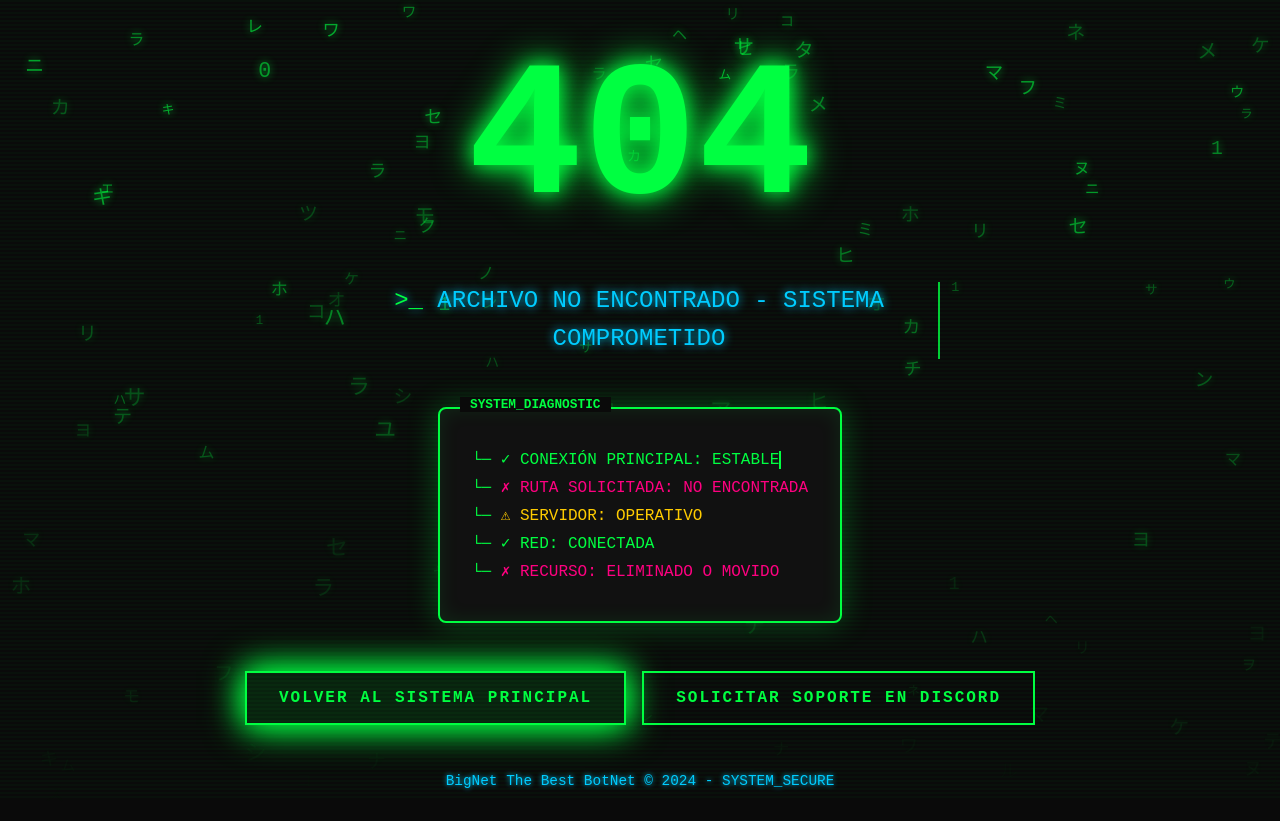
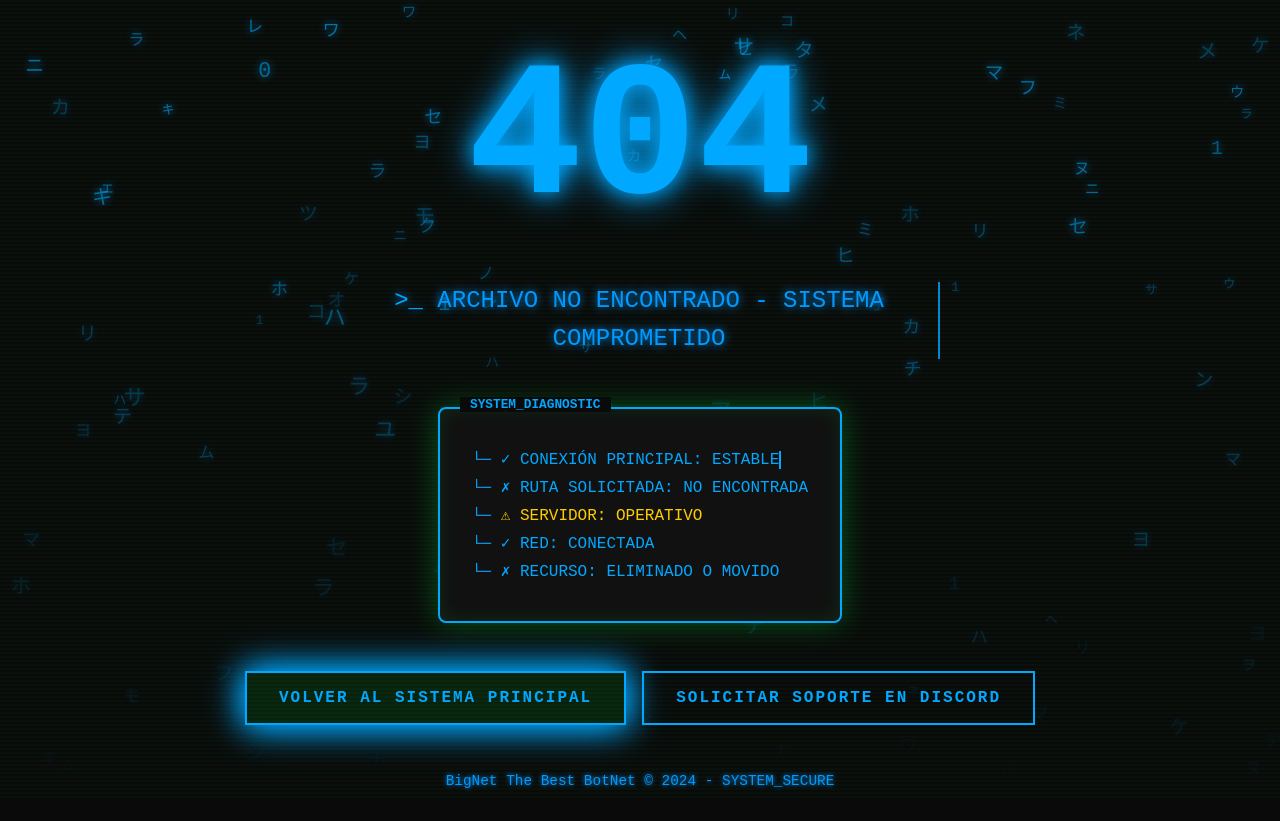
Before and after one commit to HarodsTech/bignettest, a website: page public/404.html in a window 1280 px wide. Drawn offline with Linux system fonts and the light colour scheme.

Commit message:
Update 404.html

```diff
--- a/public/404.html
+++ b/public/404.html
@@ -6,12 +6,14 @@
     <title>ERROR 404 - BigNet The Best BotNet</title>
     <style>
         :root {
-            --matrix-green: #00ff41;
-            --cyber-blue: #00ccff;
-            --neon-pink: #ff0080;
+            --matrix-blue: #00a8ff;
+
+            --cyber-blue: #0099ff;
+            --neon-blue: #0066ff;
             --terminal-bg: #0a0a0a;
             --terminal-surface: #111111;
-            --text-matrix: #00ff41;
+            --text-matrix: #00a8ff;
+
         }
 
         * {
@@ -98,10 +100,10 @@
         .error-code {
             font-size: 12rem;
             font-weight: 900;
-            color: var(--matrix-green);
+            color: var(--matrix-blue);
             text-shadow:
-                0 0 20px var(--matrix-green),
-                0 0 40px var(--matrix-green);
+                0 0 20px var(--matrix-blue),
+                0 0 40px var(--matrix-blue);
             margin-bottom: 2rem;
             position: relative;
             animation: glitch 3s infinite;
@@ -111,14 +113,14 @@
             0%, 100% {
                 transform: translate(0);
                 text-shadow:
-                    0 0 20px var(--matrix-green),
-                    0 0 40px var(--matrix-green);
+                    0 0 20px var(--matrix-blue),
+                    0 0 40px var(--matrix-blue);
             }
             25% {
                 transform: translate(-5px, 2px);
                 text-shadow:
-                    0 0 20px var(--neon-pink),
-                    0 0 40px var(--neon-pink);
+                    0 0 20px var(--neon-blue),
+                    0 0 40px var(--neon-blue);
             }
             50% {
                 transform: translate(3px, -3px);
@@ -129,8 +131,8 @@
             75% {
                 transform: translate(-2px, 4px);
                 text-shadow:
-                    0 0 20px var(--matrix-green),
-                    0 0 40px var(--matrix-green);
+                    0 0 20px var(--matrix-blue),
+                    0 0 40px var(--matrix-blue);
             }
         }
 
@@ -146,13 +148,13 @@
 
         .error-message::before {
             content: '>_ ';
-            color: var(--matrix-green);
+            color: var(--matrix-blue);
         }
 
         /* Terminal style box */
         .terminal-box {
             background: var(--terminal-surface);
-            border: 2px solid var(--matrix-green);
+            border: 2px solid var(--matrix-blue);
             padding: 2rem;
             border-radius: 8px;
             box-shadow:
@@ -170,7 +172,7 @@
             left: 20px;
             background: var(--terminal-bg);
             padding: 0 10px;
-            color: var(--matrix-green);
+            color: var(--matrix-blue);
             font-size: 0.8rem;
             font-weight: bold;
         }
@@ -182,11 +184,11 @@
 
         .status-line::before {
             content: '└─ ';
-            color: var(--matrix-green);
+            color: var(--matrix-blue);
         }
 
         .status-ok {
-            color: var(--matrix-green);
+            color: var(--matrix-blue);
         }
 
         .status-error {
@@ -207,8 +209,8 @@
 
         .btn {
             background: transparent;
-            border: 2px solid var(--matrix-green);
-            color: var(--matrix-green);
+            border: 2px solid var(--matrix-blue);
+            color: var(--matrix-blue);
             padding: 1rem 2rem;
             font-family: 'Courier New', monospace;
             font-weight: bold;
@@ -239,7 +241,7 @@
         .btn:hover {
             background: rgba(0, 255, 65, 0.1);
             box-shadow:
-                0 0 20px var(--matrix-green),
+                0 0 20px var(--matrix-blue),
                 inset 0 0 10px rgba(0, 255, 65, 0.1);
             transform: translateY(-2px);
         }
@@ -251,21 +253,21 @@
 
         @keyframes pulse {
             0%, 100% {
-                box-shadow: 0 0 20px var(--matrix-green);
+                box-shadow: 0 0 20px var(--matrix-blue);
             }
             50% {
-                box-shadow: 0 0 30px var(--matrix-green), 0 0 40px var(--matrix-green);
+                box-shadow: 0 0 30px var(--matrix-blue), 0 0 40px var(--matrix-blue);
             }
         }
 
         /* Efecto de typing */
         .typing {
-            border-right: 2px solid var(--matrix-green);
+            border-right: 2px solid var(--matrix-blue);
             animation: blink 1s infinite;
         }
 
         @keyframes blink {
-            0%, 100% { border-color: var(--matrix-green); }
+            0%, 100% { border-color: var(--matrix-blue); }
             50% { border-color: transparent; }
         }
 
```
